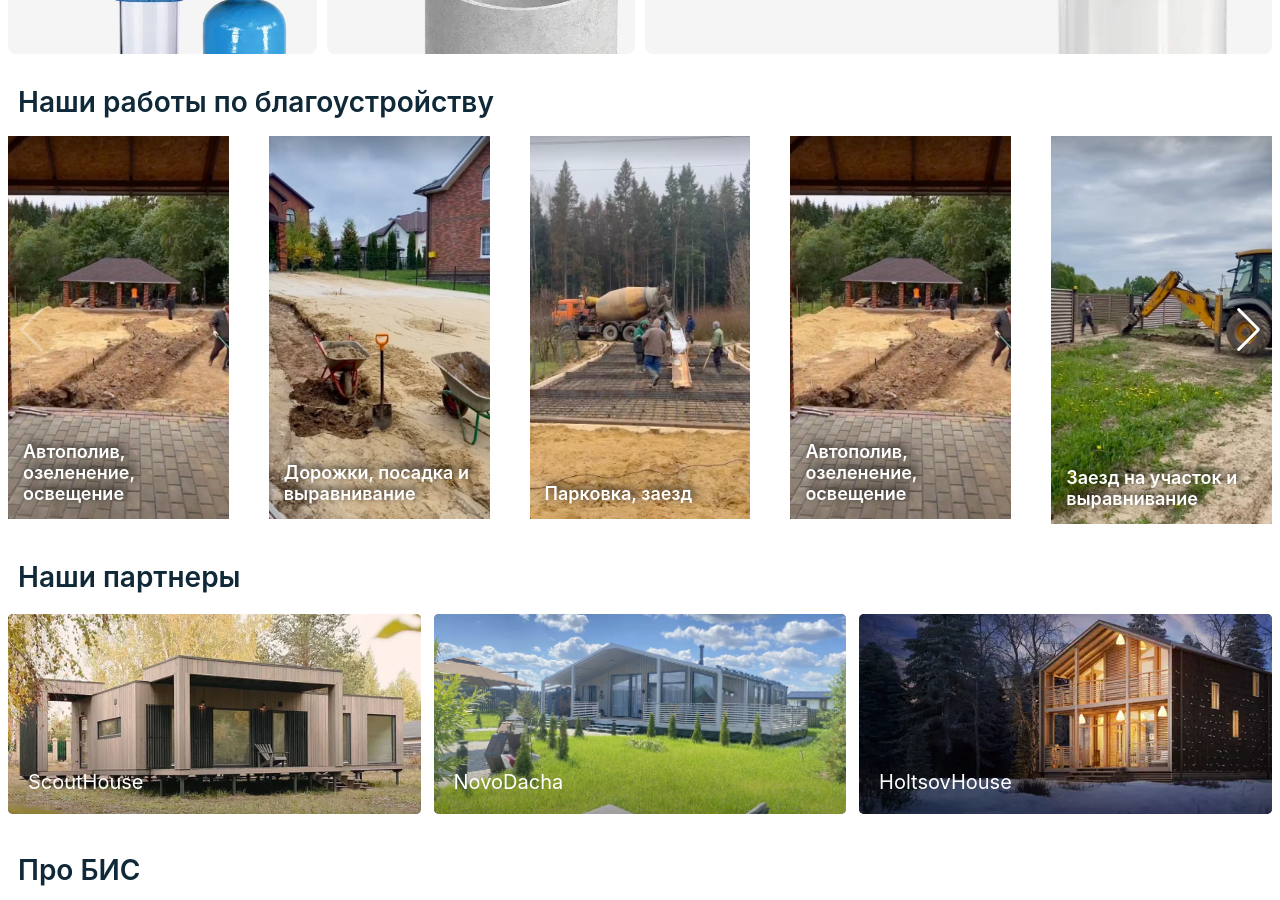
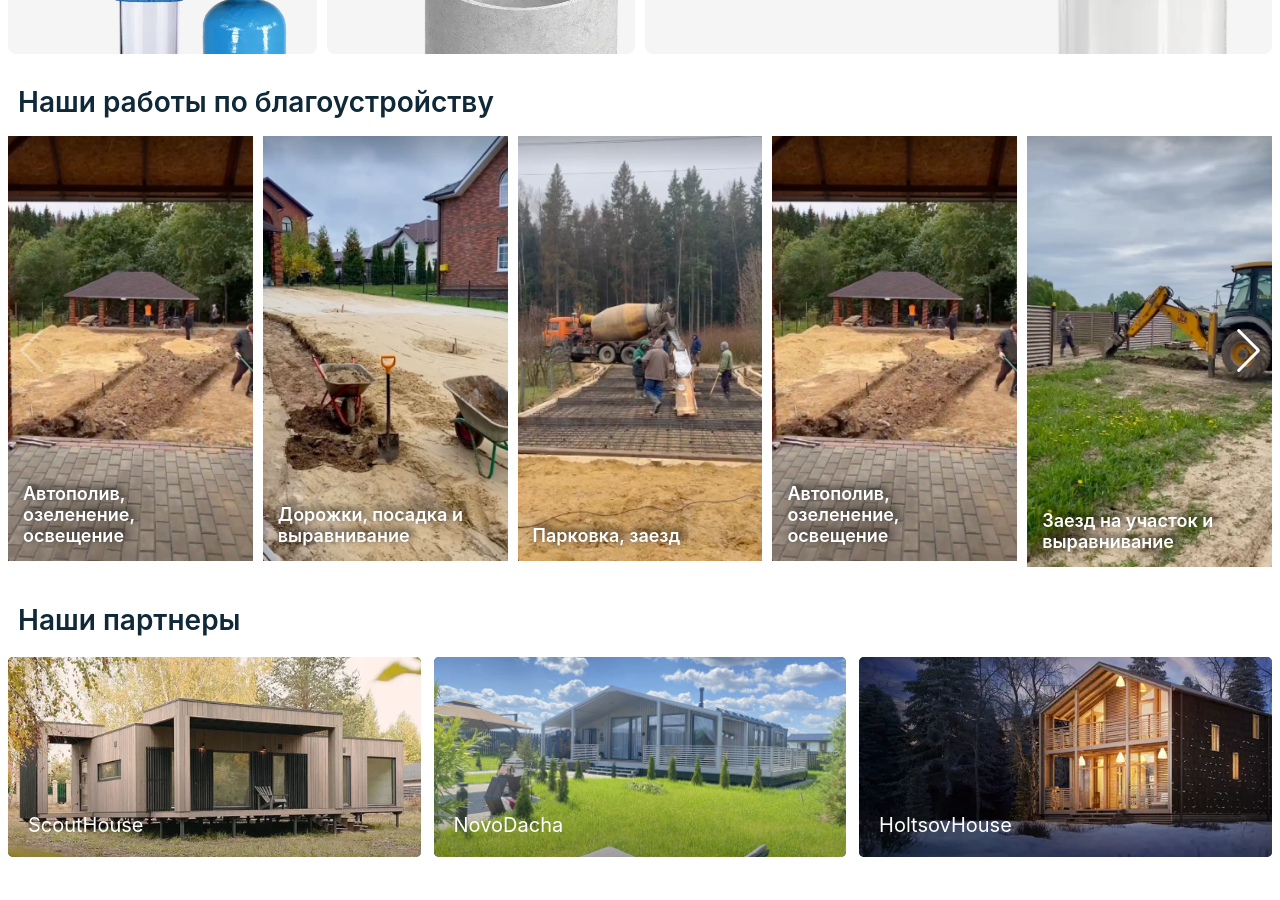
Before and after one commit to ShizLo/bis-tv, a Vue app: page / in a window 1280 px wide. Shown: the part 1120-2020 px from the top of the page. Built offline with nearby package versions, Linux system fonts and the light colour scheme.

Commit message:
Оступы в слайдере

```diff
--- a/src/components/WorksSlider.vue
+++ b/src/components/WorksSlider.vue
@@ -2,6 +2,8 @@
 import { Swiper, SwiperSlide } from "swiper/vue";
 import { Pagination, Navigation } from "swiper/modules";
 import "swiper/css/navigation";
+import "swiper/css/pagination";
+
 export default {
   components: {
     Swiper,
@@ -23,22 +25,23 @@ export default {
       <swiper
         :slidesPerView="2"
         navigation
-        :spaceBetween="30"
+        :pagination='{"dynamicBullets": true}'
+        :spaceBetween="10"
         :modules="modules"
         :breakpoints="{
           640: {
             slidesPerView: 3,
-            spaceBetween: 20,
+            spaceBetween: 10,
           },
           // when window width is >= 480px
           768: {
             slidesPerView: 4,
-            spaceBetween: 30,
+            spaceBetween: 10,
           },
           // when window width is >= 640px
           1024: {
             slidesPerView: 5,
-            spaceBetween: 40,
+            spaceBetween: 10,
           },
         }"
         class="mySwiper"
```
